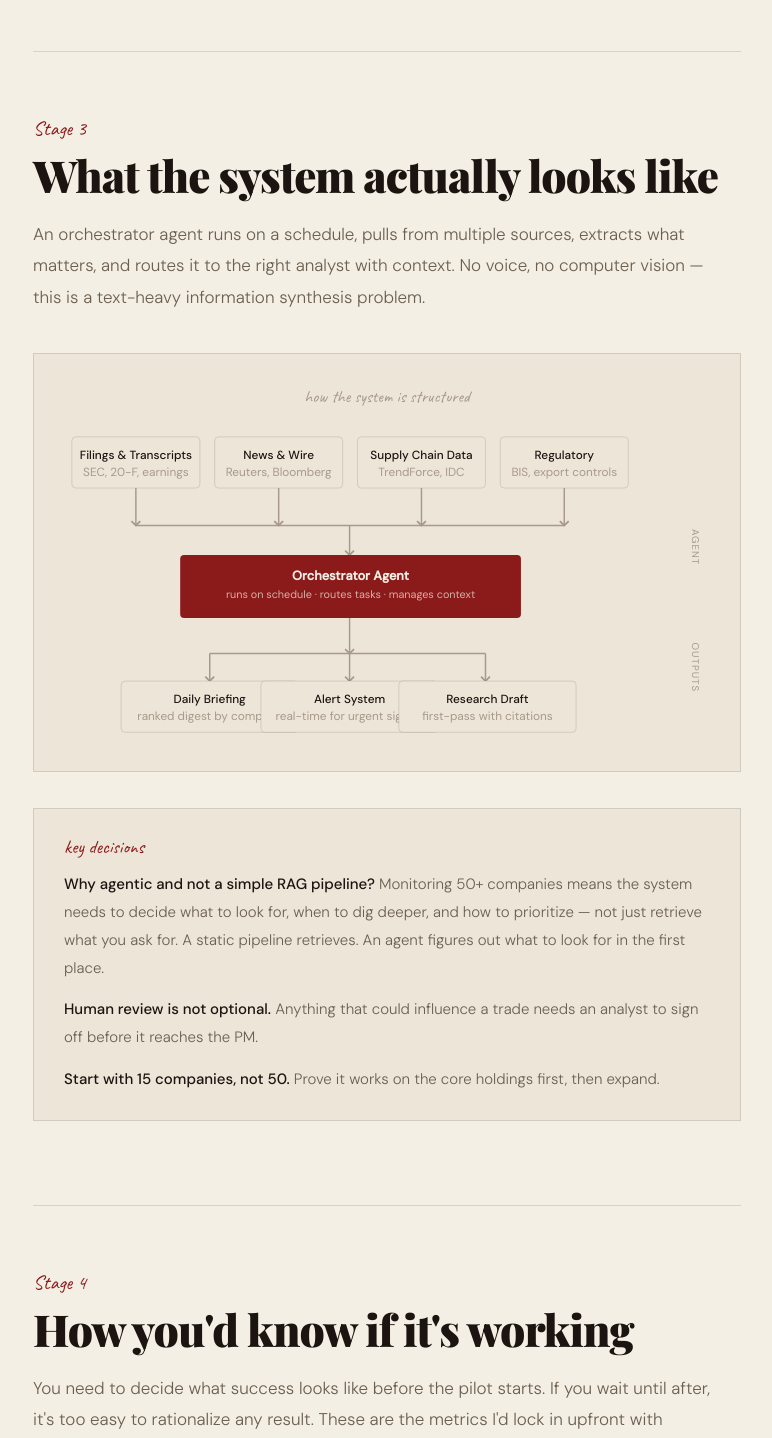
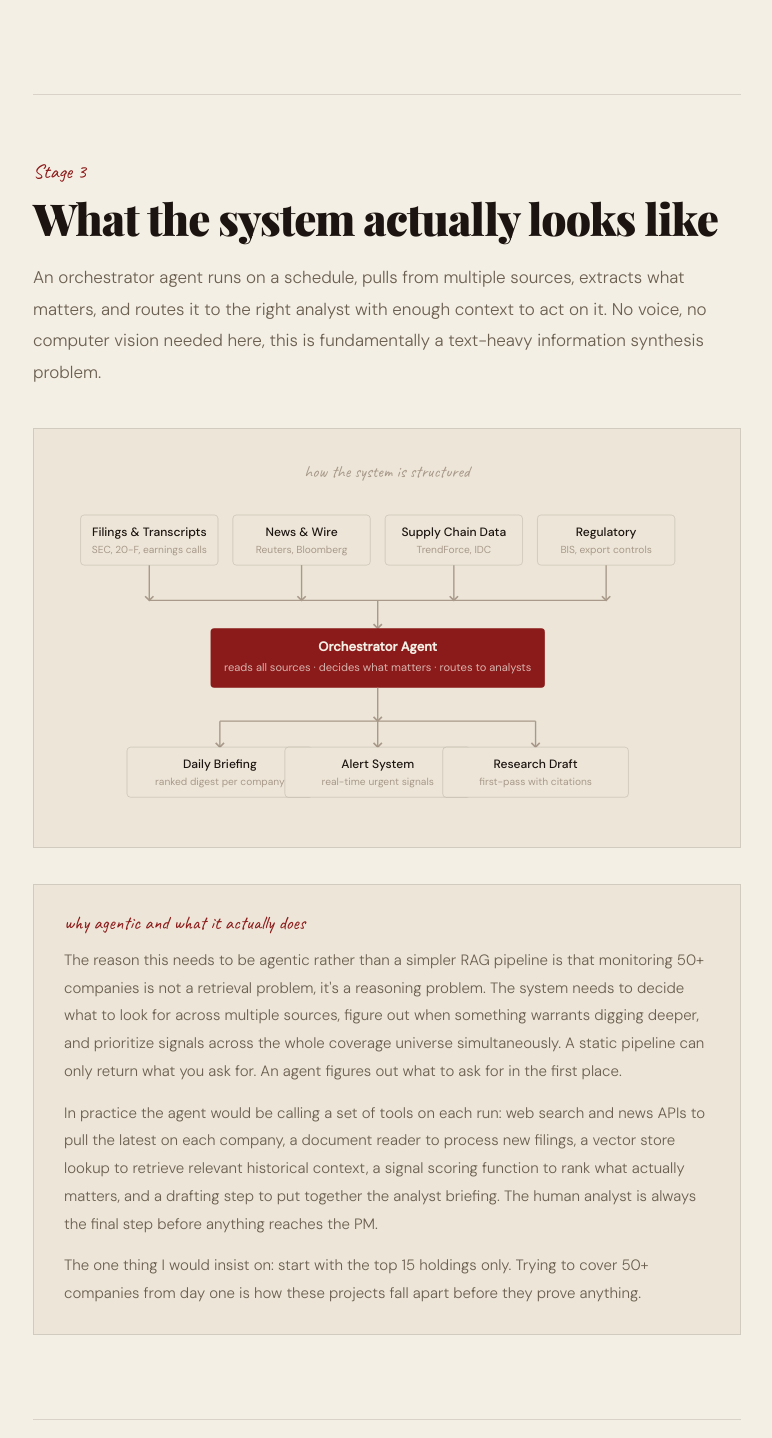
Before and after one commit to chaitalihm/chaitali-mandavia, a Flask app: page /deployment-playbook in a window 1280 px wide. Shown: the part 3640-5078 px from the top of the page, without its empty margins (253-1025 px from the left). Run offline with Flask 3, Linux system fonts and the light colour scheme; some web fonts are replaced.

Commit message:
Fix charts, arch diagram labels, rewrite copy in natural tone, remove m-dashes

```diff
--- a/templates/project2.html
+++ b/templates/project2.html
@@ -23,7 +23,7 @@
         .nav-links { display: flex; gap: 36px; align-items: center; }
         .nav-links a { font-size: 12px; color: var(--ink-2); text-decoration: none; transition: color 0.2s; }
         .nav-links a:hover, .nav-links a.active { color: var(--ink); }
-        .nav-pill { font-size: 11px; font-weight: 500; background: var(--red); color: #fff; padding: 8px 18px; border-radius: 100px; text-decoration: none; }
+        .nav-pill { font-size: 11px; font-weight: 500; background: var(--red); color: #fff !important; padding: 8px 18px; border-radius: 100px; text-decoration: none; letter-spacing: 0.04em; }
 
         /* HEADER */
         .page-header { background: var(--red); padding: 60px 56px 52px; position: relative; overflow: hidden; }
@@ -120,7 +120,7 @@
         <a href="/simulator">TCO Simulator</a>
         <a href="/deployment-playbook" class="active">Deployment Playbook</a>
         <a href="/blog">Blog</a>
-        <a href="mailto:hello@example.com" class="nav-pill">Say hello</a>
+        <a href="mailto:mandaviachaitali@gmail.com" class="nav-pill">Say hello</a>
     </div>
 </nav>
 
@@ -151,7 +151,7 @@
     <div class="stage-block" id="stage1">
         <span class="stage-eyebrow">Stage 1</span>
         <h2 class="stage-h2">Why this makes economic sense</h2>
-        <p class="stage-intro">The semiconductor team covers a lot of companies across a fast-moving market. The problem isn't that the analysts are bad at their jobs — it's that there's too much to read and not enough hours to read it. That's the pitch.</p>
+        <p class="stage-intro">The semiconductor team covers a lot of companies across a fast-moving market. The problem is not that analysts are bad at their jobs, it's that there's genuinely too much to read and not enough hours to read all of it.</p>
 
         <div class="stat-row">
             <div class="stat-box">
@@ -171,30 +171,30 @@
         <!-- GRAPHIC: time breakdown -->
         <div class="graphic">
             <span class="graphic-label">where analyst time actually goes each week</span>
-            <svg viewBox="0 0 640 200" style="width:100%;height:auto;" xmlns="http://www.w3.org/2000/svg" font-family="DM Sans, system-ui, sans-serif">
+            <svg viewBox="0 0 680 200" style="width:100%;height:auto;" xmlns="http://www.w3.org/2000/svg" font-family="DM Sans, system-ui, sans-serif">
+                <!-- labels left -->
+                <text x="138" y="63" font-size="13" fill="#6b5f50" text-anchor="end">Gathering info</text>
+                <text x="138" y="113" font-size="13" fill="#6b5f50" text-anchor="end">Summarizing</text>
+                <text x="138" y="163" font-size="13" fill="#6b5f50" text-anchor="end">Actual analysis</text>
                 <!-- bars -->
-                <rect x="40" y="40" width="240" height="36" rx="3" fill="#8b1a1a"/>
-                <rect x="40" y="90" width="150" height="36" rx="3" fill="#c47a7a"/>
-                <rect x="40" y="140" width="80" height="36" rx="3" fill="#e2d9ca" stroke="rgba(28,20,16,0.15)" stroke-width="1"/>
-                <!-- labels left -->
-                <text x="34" y="63" font-size="12" fill="#6b5f50" text-anchor="end">Gathering info</text>
-                <text x="34" y="113" font-size="12" fill="#6b5f50" text-anchor="end">Summarizing</text>
-                <text x="34" y="163" font-size="12" fill="#6b5f50" text-anchor="end">Actual analysis</text>
+                <rect x="148" y="40" width="240" height="36" rx="3" fill="#8b1a1a"/>
+                <rect x="148" y="90" width="150" height="36" rx="3" fill="#c47a7a"/>
+                <rect x="148" y="140" width="80" height="36" rx="3" fill="#e2d9ca" stroke="rgba(28,20,16,0.15)" stroke-width="1"/>
                 <!-- values -->
-                <text x="290" y="63" font-size="13" font-weight="600" fill="#8b1a1a">~12 hrs/week</text>
-                <text x="200" y="113" font-size="13" font-weight="600" fill="#a03030">~7 hrs/week</text>
-                <text x="130" y="163" font-size="13" font-weight="600" fill="#6b5f50">~3 hrs/week</text>
+                <text x="396" y="63" font-size="13" font-weight="600" fill="#8b1a1a">~12 hrs/week</text>
+                <text x="306" y="113" font-size="13" font-weight="600" fill="#a03030">~7 hrs/week</text>
+                <text x="236" y="163" font-size="13" font-weight="600" fill="#6b5f50">~3 hrs/week</text>
                 <!-- annotation -->
-                <text x="440" y="100" font-size="13" fill="#a8998a" font-style="italic">The goal is to flip this ratio.</text>
-                <text x="440" y="118" font-size="13" fill="#a8998a" font-style="italic">AI handles the first two,</text>
-                <text x="440" y="136" font-size="13" fill="#a8998a" font-style="italic">analysts focus on the third.</text>
+                <text x="480" y="92" font-size="13" fill="#a8998a" font-style="italic">The goal is to flip this.</text>
+                <text x="480" y="110" font-size="13" fill="#a8998a" font-style="italic">AI handles the first two,</text>
+                <text x="480" y="128" font-size="13" fill="#a8998a" font-style="italic">analysts focus on the third.</text>
             </svg>
         </div>
 
         <div class="callout">
             <span class="callout-label">the pitch</span>
-            <p>A long/short fund lives on information speed. When TSMC revises its capacity guidance, when ASML gets hit by a new export restriction, when a supplier goes offline, the team that knows first positions first. Right now analysts spend most of their time gathering and summarizing rather than deciding. The idea is to build something that handles the first part so they can focus on the second.</p>
-            <p>Larger funds like Millennium and Point72 have been building AI research infrastructure for a while. Bloomberg and FactSet both launched LLM tools in 2024. The question for a mid-size fund is whether off-the-shelf is enough. My view is no. Generic tools don't understand the relationship between something like ASML shipment delays and TSMC's 3nm yield trajectory. That specificity only comes from something built for this team specifically.</p>
+            <p>A long/short fund lives on information speed, and when TSMC revises its capacity guidance or ASML gets hit by a new export restriction, the team that knows first is the one that positions first. Right now the semiconductor analysts spend most of their time gathering and summarizing rather than actually deciding anything, and the goal is to build something that handles that first part so they can spend their time on the second.</p>
+            <p>Larger funds like Millennium and Point72 have been building AI research infrastructure for a while now, and Bloomberg and FactSet both launched LLM-based research tools in 2024. The real question for a mid-size fund is whether off-the-shelf tools are enough, and my view is that they are not. Generic tools cover general market news fine but they don't understand something like the relationship between ASML shipment delays and TSMC's 3nm yield trajectory, and that kind of specificity only comes from something built for this team and this coverage universe.</p>
         </div>
 
         <div class="callout red-bg">
@@ -211,8 +211,8 @@
 
         <div class="q-group">
             <div class="q-group-title">Coverage and data</div>
-            <div class="q-item"><span class="q-n">1</span><span class="q-text"><strong>What does your coverage universe look like?</strong> Full list, how you'd bucket them by importance, and which 10 companies — if you missed something — would hurt the most.</span></div>
-            <div class="q-item"><span class="q-n">2</span><span class="q-text"><strong>Where does your information come from today?</strong> Every source an analyst touches in a typical week — terminals, filings, supply chain data providers, broker reports, export control filings.</span></div>
+            <div class="q-item"><span class="q-n">1</span><span class="q-text"><strong>What does your coverage universe look like?</strong> Full list, how you'd bucket them by importance, and which 10 companies, if you missed something on them, would hurt the most.</span></div>
+            <div class="q-item"><span class="q-n">2</span><span class="q-text"><strong>Where does your information come from today?</strong> Every source an analyst touches in a typical week: terminals, filings, supply chain data providers, broker reports, export control filings.</span></div>
             <div class="q-item"><span class="q-n">3</span><span class="q-text"><strong>What do you have API access to, and what requires a human to go find it?</strong></span></div>
         </div>
 
@@ -236,84 +236,77 @@
     <div class="stage-block" id="stage3">
         <span class="stage-eyebrow">Stage 3</span>
         <h2 class="stage-h2">What the system actually looks like</h2>
-        <p class="stage-intro">An orchestrator agent runs on a schedule, pulls from multiple sources, extracts what matters, and routes it to the right analyst with context. No voice, no computer vision — this is a text-heavy information synthesis problem.</p>
+        <p class="stage-intro">An orchestrator agent runs on a schedule, pulls from multiple sources, extracts what matters, and routes it to the right analyst with enough context to act on it. No voice, no computer vision needed here, this is fundamentally a text-heavy information synthesis problem.</p>
 
         <!-- GRAPHIC: system architecture flow -->
         <div class="graphic">
             <span class="graphic-label">how the system is structured</span>
-            <svg viewBox="0 0 660 320" style="width:100%;height:auto;" xmlns="http://www.w3.org/2000/svg" font-family="DM Sans, system-ui, sans-serif" font-size="12">
+            <svg viewBox="0 0 700 340" style="width:100%;height:auto;" xmlns="http://www.w3.org/2000/svg" font-family="DM Sans, system-ui, sans-serif" font-size="13">
 
                 <!-- INPUT BOXES -->
-                <rect x="10" y="10" width="130" height="52" rx="4" fill="#ede6d8" stroke="rgba(28,20,16,0.13)" stroke-width="1"/>
-                <text x="75" y="32" text-anchor="middle" fill="#1c1410" font-weight="500">Filings &amp; Transcripts</text>
-                <text x="75" y="50" text-anchor="middle" fill="#a8998a">SEC, 20-F, earnings</text>
-
-                <rect x="155" y="10" width="130" height="52" rx="4" fill="#ede6d8" stroke="rgba(28,20,16,0.13)" stroke-width="1"/>
-                <text x="220" y="32" text-anchor="middle" fill="#1c1410" font-weight="500">News &amp; Wire</text>
-                <text x="220" y="50" text-anchor="middle" fill="#a8998a">Reuters, Bloomberg</text>
-
-                <rect x="300" y="10" width="130" height="52" rx="4" fill="#ede6d8" stroke="rgba(28,20,16,0.13)" stroke-width="1"/>
-                <text x="365" y="32" text-anchor="middle" fill="#1c1410" font-weight="500">Supply Chain Data</text>
-                <text x="365" y="50" text-anchor="middle" fill="#a8998a">TrendForce, IDC</text>
-
-                <rect x="445" y="10" width="130" height="52" rx="4" fill="#ede6d8" stroke="rgba(28,20,16,0.13)" stroke-width="1"/>
-                <text x="510" y="32" text-anchor="middle" fill="#1c1410" font-weight="500">Regulatory</text>
-                <text x="510" y="50" text-anchor="middle" fill="#a8998a">BIS, export controls</text>
-
-                <!-- arrows down to agent layer -->
-                <line x1="75" y1="62" x2="75" y2="100" stroke="#a8998a" stroke-width="1.5" marker-end="url(#arr)"/>
-                <line x1="220" y1="62" x2="220" y2="100" stroke="#a8998a" stroke-width="1.5" marker-end="url(#arr)"/>
-                <line x1="365" y1="62" x2="365" y2="100" stroke="#a8998a" stroke-width="1.5" marker-end="url(#arr)"/>
-                <line x1="510" y1="62" x2="510" y2="100" stroke="#a8998a" stroke-width="1.5" marker-end="url(#arr)"/>
-
-                <!-- converge line -->
-                <line x1="75" y1="100" x2="510" y2="100" stroke="#a8998a" stroke-width="1.5"/>
-                <line x1="292" y1="100" x2="292" y2="130" stroke="#a8998a" stroke-width="1.5" marker-end="url(#arr)"/>
-
-                <!-- AGENT LAYER -->
-                <rect x="120" y="130" width="346" height="64" rx="4" fill="#8b1a1a"/>
-                <text x="293" y="155" text-anchor="middle" fill="#f4efe4" font-weight="600" font-size="13">Orchestrator Agent</text>
-                <text x="293" y="174" text-anchor="middle" fill="rgba(244,239,228,0.7)" font-size="11">runs on schedule · routes tasks · manages context</text>
-
-                <!-- arrow down from agent -->
-                <line x1="292" y1="194" x2="292" y2="230" stroke="#a8998a" stroke-width="1.5" marker-end="url(#arr)"/>
-                <line x1="150" y1="230" x2="430" y2="230" stroke="#a8998a" stroke-width="1.5"/>
-                <line x1="150" y1="230" x2="150" y2="258" stroke="#a8998a" stroke-width="1.5" marker-end="url(#arr)"/>
-                <line x1="292" y1="230" x2="292" y2="258" stroke="#a8998a" stroke-width="1.5" marker-end="url(#arr)"/>
-                <line x1="430" y1="230" x2="430" y2="258" stroke="#a8998a" stroke-width="1.5" marker-end="url(#arr)"/>
-
-                <!-- OUTPUT BOXES -->
-                <rect x="60" y="258" width="180" height="52" rx="4" fill="#ede6d8" stroke="rgba(28,20,16,0.13)" stroke-width="1"/>
-                <text x="150" y="280" text-anchor="middle" fill="#1c1410" font-weight="500">Daily Briefing</text>
-                <text x="150" y="298" text-anchor="middle" fill="#a8998a">ranked digest by company</text>
-
-                <rect x="202" y="258" width="180" height="52" rx="4" fill="#ede6d8" stroke="rgba(28,20,16,0.13)" stroke-width="1"/>
-                <text x="292" y="280" text-anchor="middle" fill="#1c1410" font-weight="500">Alert System</text>
-                <text x="292" y="298" text-anchor="middle" fill="#a8998a">real-time for urgent signals</text>
-
-                <rect x="342" y="258" width="180" height="52" rx="4" fill="#ede6d8" stroke="rgba(28,20,16,0.13)" stroke-width="1"/>
-                <text x="432" y="280" text-anchor="middle" fill="#1c1410" font-weight="500">Research Draft</text>
-                <text x="432" y="298" text-anchor="middle" fill="#a8998a">first-pass with citations</text>
-
-                <!-- arrow marker -->
                 <defs>
                     <marker id="arr" markerWidth="8" markerHeight="8" refX="4" refY="4" orient="auto">
                         <path d="M1,1 L4,4 L1,7" stroke="#a8998a" stroke-width="1.2" fill="none"/>
                     </marker>
                 </defs>
 
-                <!-- input label -->
-                <text x="600" y="40" font-size="10" fill="#a8998a" letter-spacing="1" text-anchor="middle" transform="rotate(90,600,110)">DATA SOURCES</text>
-                <text x="600" y="162" font-size="10" fill="#a8998a" letter-spacing="1" text-anchor="middle" transform="rotate(90,640,162)">AGENT</text>
-                <text x="600" y="284" font-size="10" fill="#a8998a" letter-spacing="1" text-anchor="middle" transform="rotate(90,640,284)">OUTPUTS</text>
+                <!-- INPUT BOXES - evenly spaced with enough room for text -->
+                <rect x="20" y="14" width="148" height="54" rx="4" fill="#ede6d8" stroke="rgba(28,20,16,0.13)" stroke-width="1"/>
+                <text x="94" y="37" text-anchor="middle" fill="#1c1410" font-weight="500" font-size="13">Filings &amp; Transcripts</text>
+                <text x="94" y="55" text-anchor="middle" fill="#a8998a" font-size="11">SEC, 20-F, earnings calls</text>
+
+                <rect x="184" y="14" width="148" height="54" rx="4" fill="#ede6d8" stroke="rgba(28,20,16,0.13)" stroke-width="1"/>
+                <text x="258" y="37" text-anchor="middle" fill="#1c1410" font-weight="500" font-size="13">News &amp; Wire</text>
+                <text x="258" y="55" text-anchor="middle" fill="#a8998a" font-size="11">Reuters, Bloomberg</text>
+
+                <rect x="348" y="14" width="148" height="54" rx="4" fill="#ede6d8" stroke="rgba(28,20,16,0.13)" stroke-width="1"/>
+                <text x="422" y="37" text-anchor="middle" fill="#1c1410" font-weight="500" font-size="13">Supply Chain Data</text>
+                <text x="422" y="55" text-anchor="middle" fill="#a8998a" font-size="11">TrendForce, IDC</text>
+
+                <rect x="512" y="14" width="148" height="54" rx="4" fill="#ede6d8" stroke="rgba(28,20,16,0.13)" stroke-width="1"/>
+                <text x="586" y="37" text-anchor="middle" fill="#1c1410" font-weight="500" font-size="13">Regulatory</text>
+                <text x="586" y="55" text-anchor="middle" fill="#a8998a" font-size="11">BIS, export controls</text>
+
+                <!-- arrows down -->
+                <line x1="94" y1="68" x2="94" y2="106" stroke="#a8998a" stroke-width="1.5" marker-end="url(#arr)"/>
+                <line x1="258" y1="68" x2="258" y2="106" stroke="#a8998a" stroke-width="1.5" marker-end="url(#arr)"/>
+                <line x1="422" y1="68" x2="422" y2="106" stroke="#a8998a" stroke-width="1.5" marker-end="url(#arr)"/>
+                <line x1="586" y1="68" x2="586" y2="106" stroke="#a8998a" stroke-width="1.5" marker-end="url(#arr)"/>
+                <line x1="94" y1="106" x2="586" y2="106" stroke="#a8998a" stroke-width="1.5"/>
+                <line x1="340" y1="106" x2="340" y2="136" stroke="#a8998a" stroke-width="1.5" marker-end="url(#arr)"/>
+
+                <!-- AGENT -->
+                <rect x="160" y="136" width="360" height="64" rx="4" fill="#8b1a1a"/>
+                <text x="340" y="161" text-anchor="middle" fill="#f4efe4" font-weight="600" font-size="14">Orchestrator Agent</text>
+                <text x="340" y="182" text-anchor="middle" fill="rgba(244,239,228,0.72)" font-size="12">reads all sources · decides what matters · routes to analysts</text>
+
+                <!-- arrows to outputs -->
+                <line x1="340" y1="200" x2="340" y2="236" stroke="#a8998a" stroke-width="1.5" marker-end="url(#arr)"/>
+                <line x1="170" y1="236" x2="510" y2="236" stroke="#a8998a" stroke-width="1.5"/>
+                <line x1="170" y1="236" x2="170" y2="264" stroke="#a8998a" stroke-width="1.5" marker-end="url(#arr)"/>
+                <line x1="340" y1="236" x2="340" y2="264" stroke="#a8998a" stroke-width="1.5" marker-end="url(#arr)"/>
+                <line x1="510" y1="236" x2="510" y2="264" stroke="#a8998a" stroke-width="1.5" marker-end="url(#arr)"/>
+
+                <!-- OUTPUTS -->
+                <rect x="70" y="264" width="200" height="54" rx="4" fill="#ede6d8" stroke="rgba(28,20,16,0.13)" stroke-width="1"/>
+                <text x="170" y="287" text-anchor="middle" fill="#1c1410" font-weight="500" font-size="13">Daily Briefing</text>
+                <text x="170" y="305" text-anchor="middle" fill="#a8998a" font-size="11">ranked digest per company</text>
+
+                <rect x="240" y="264" width="200" height="54" rx="4" fill="#ede6d8" stroke="rgba(28,20,16,0.13)" stroke-width="1"/>
+                <text x="340" y="287" text-anchor="middle" fill="#1c1410" font-weight="500" font-size="13">Alert System</text>
+                <text x="340" y="305" text-anchor="middle" fill="#a8998a" font-size="11">real-time urgent signals</text>
+
+                <rect x="410" y="264" width="200" height="54" rx="4" fill="#ede6d8" stroke="rgba(28,20,16,0.13)" stroke-width="1"/>
+                <text x="510" y="287" text-anchor="middle" fill="#1c1410" font-weight="500" font-size="13">Research Draft</text>
+                <text x="510" y="305" text-anchor="middle" fill="#a8998a" font-size="11">first-pass with citations</text>
             </svg>
         </div>
 
         <div class="callout">
-            <span class="callout-label">key decisions</span>
-            <p><strong>Why agentic and not a simple RAG pipeline?</strong> Monitoring 50+ companies means the system needs to decide what to look for, when to dig deeper, and how to prioritize — not just retrieve what you ask for. A static pipeline retrieves. An agent figures out what to look for in the first place.</p>
-            <p><strong>Human review is not optional.</strong> Anything that could influence a trade needs an analyst to sign off before it reaches the PM.</p>
-            <p><strong>Start with 15 companies, not 50.</strong> Prove it works on the core holdings first, then expand.</p>
+            <span class="callout-label">why agentic and what it actually does</span>
+            <p>The reason this needs to be agentic rather than a simpler RAG pipeline is that monitoring 50+ companies is not a retrieval problem, it's a reasoning problem. The system needs to decide what to look for across multiple sources, figure out when something warrants digging deeper, and prioritize signals across the whole coverage universe simultaneously. A static pipeline can only return what you ask for. An agent figures out what to ask for in the first place.</p>
+            <p>In practice the agent would be calling a set of tools on each run: web search and news APIs to pull the latest on each company, a document reader to process new filings, a vector store lookup to retrieve relevant historical context, a signal scoring function to rank what actually matters, and a drafting step to put together the analyst briefing. The human analyst is always the final step before anything reaches the PM.</p>
+            <p>The one thing I would insist on: start with the top 15 holdings only. Trying to cover 50+ companies from day one is how these projects fall apart before they prove anything.</p>
         </div>
     </div>
 
@@ -375,8 +368,8 @@
 
         <div class="callout">
             <span class="callout-label">how the pilot would run</span>
-            <p>60 days, 2 analysts, top 15 holdings. Both analysts keep their normal workflow running alongside the system so you can compare the two directly. Check-in at day 30, go/no-go decision at day 60.</p>
-            <p>One thing I'd insist on before anything starts: a baseline week where analysts track exactly how they spend their time. Without that, the 40% reduction target is just a number nobody can actually verify.</p>
+            <p>The pilot would run for 60 days with 2 analysts covering the top 15 holdings. Both analysts keep doing their normal workflow alongside the system the whole time so you have something to actually compare against. There's a check-in at day 30 to tune anything that needs tuning, and a go or no-go decision at day 60 based on the KPIs.</p>
+            <p>The one thing I would insist on before any of this starts is a baseline week where analysts track exactly how they spend their time. Without that number, the 40% reduction target is just a guess and nobody can actually verify whether it happened.</p>
         </div>
     </div>
 
@@ -396,9 +389,9 @@
 
         <div style="font-family:'Caveat',cursive;font-size:20px;color:var(--red);margin-bottom:18px;">risks worth flagging upfront</div>
         <div class="callout">
-            <p>The biggest risk is analyst resistance. Senior people may feel this threatens their role, so being upfront that it's about saving time matters a lot. Getting one or two of them involved in shaping the output format early helps — they're more likely to trust something they had a hand in building.</p>
-            <p>Hallucination is the other major one. LLMs can state incorrect numbers with complete confidence, which is especially dangerous in a financial context. Every figure in the output needs to be cited back to a source. This is something we learned building ALMA — you need guardrails that force the model to verify its own claims before anything goes out.</p>
-            <p>A few smaller things worth sorting out early: data licensing (some providers prohibit their content being fed into AI models, so legal needs to review everything before ingestion), model drift (the semiconductor landscape shifts fast, so someone needs to own a quarterly review of whether the outputs still make sense), and over-reliance (always include source links — if analysts stop clicking through, that's an early warning that they're treating AI output as ground truth).</p>
+            <p>The biggest thing to get right upfront is analyst buy-in. Senior analysts may feel a tool like this threatens their role, and if that perception takes hold it doesn't matter how good the outputs are. Being explicit that this is about giving them more time for the work that actually matters, and getting one or two of them involved in shaping what the output looks like early on, goes a long way. People trust things they had a hand in building.</p>
+            <p>Hallucination is the other major risk and it's especially serious in a financial context. LLMs can state incorrect numbers with complete confidence, which is something we ran into building ALMA too. Every figure in the output needs to be traced back to a specific source, and the system needs guardrails that force it to verify its own claims before anything goes out to an analyst.</p>
+            <p>A few other things worth sorting out early: data licensing, because some providers prohibit their content from being fed into AI models and legal needs to review everything before ingestion; model drift, because the semiconductor landscape moves fast and someone needs to own a quarterly check on whether the outputs still reflect reality; and over-reliance, which you address simply by always including source links and tracking whether analysts are actually clicking through to them.</p>
         </div>
     </div>
 
```
